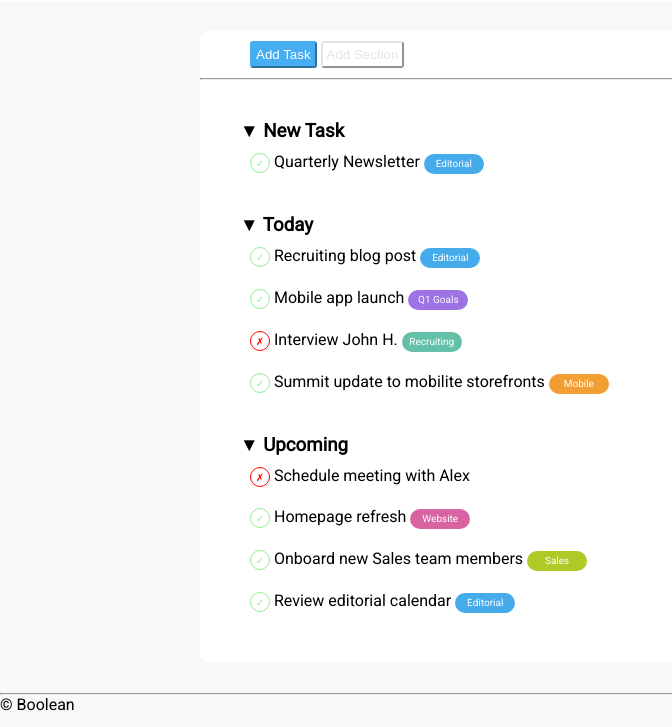
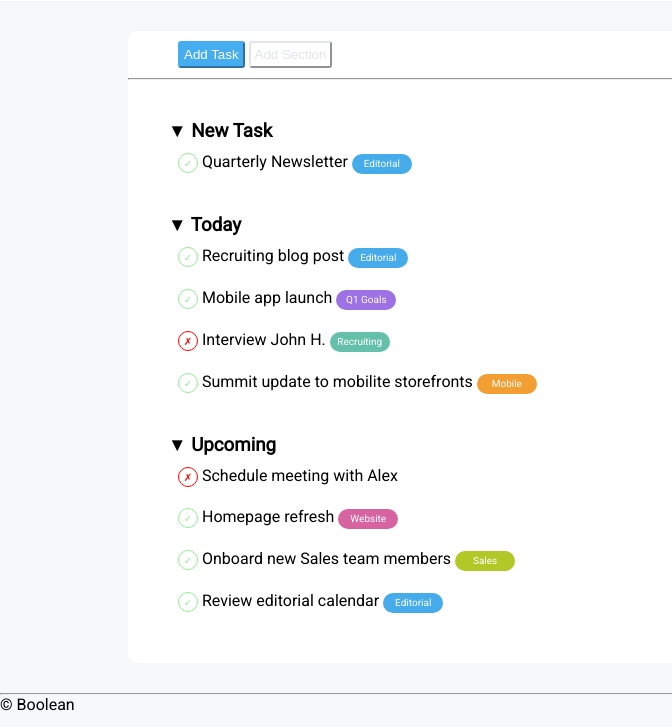
Before and after one commit to EsterDahri1/html-css-toboolist, a plain HTML site: page index.html in a window 1280 px wide. Shown: the part 73-800 px from the top of the page, without its empty margins (0-672 px from the left). Drawn offline with Linux system fonts and the light colour scheme.

Commit message:
Fix error main width & margin

```diff
--- a/assets/css/style.css
+++ b/assets/css/style.css
@@ -48,10 +48,12 @@ body{
 
 main{
     background-color: white;
-    margin-left: 200px;
+   /* margin-left: 200px;
     margin-right: 200px;
     margin-top: 30px;
-    margin-bottom: 30px;
+    margin-bottom: 30px;*/
+    width: 80%;
+    margin: 30px auto;
     border-radius: 10px;
 }
 
```
